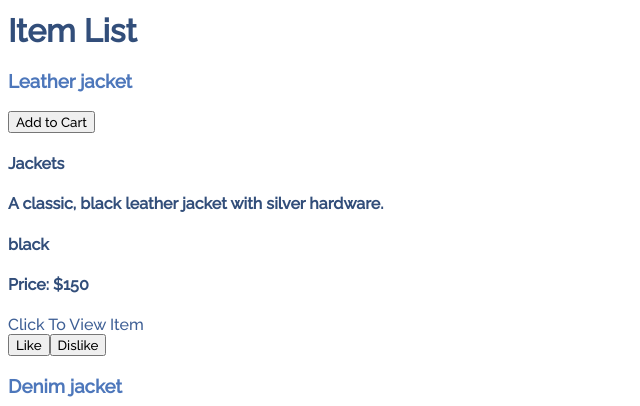
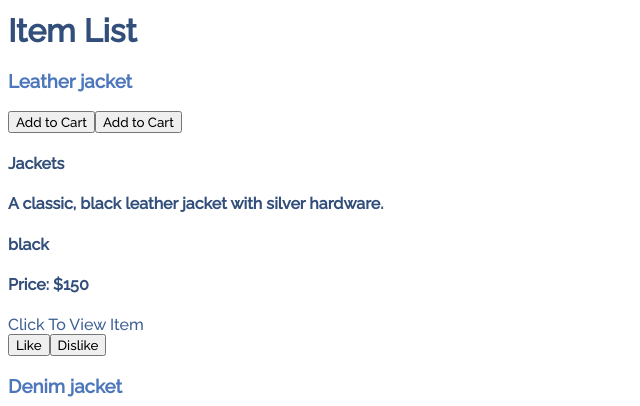
Before and after one commit to jawndrade/window-shopper, a React (Create React App) app: page /shop in a window 1280 px wide. Both pictures are taken after a click on the picture 294 px from the left and 537 px from the top of the page. Shown: the part 277-683 px from the top of the page, without its empty margins (0-640 px from the left). Built offline with nearby package versions, Linux system fonts and the light colour scheme; data requests are answered from the project's data file.

Commit message:
Fixed DB, Added Cart Persistence, Fixed Cart Page to Allow Persistence

```diff
--- a/db.json
+++ b/db.json
@@ -369,7 +369,8 @@
       "password": "12345",
       "gender": "Male",
       "likes": [],
-      "dislikes": []
+      "dislikes": [],
+      "inCart": []
     }
   ]
 }
--- a/src/components/Cart.js
+++ b/src/components/Cart.js
@@ -2,9 +2,10 @@ import React from 'react';
 import Header from './Header';
 import Item from './Item';
 
-export default function Cart({cartItems, setCartItems, onAdd, onRemove}) {
+export default function Cart({cartItems, setCartItems, onAdd, onRemove, currentUser}) {
   // const totalPrice = cartItems.reduce((total, item) => total + item.amount * item.price, 0)
-  const itemsToShow = cartItems.map((item) => <Item
+
+  const itemsToShow = currentUser.inCart.map((item) => <Item
       key={item.id}
       item={item}
       cartItems={cartItems}
--- a/src/components/Item.js
+++ b/src/components/Item.js
@@ -1,11 +1,25 @@
-import React, { useState } from 'react';
+import React, { useState, useEffect } from 'react';
 
-export default function Item({item, cartItems, setCartItems, likedItems, setLikedItems,dislikedItems,setDislikedItems, isWindowShop, index, setIndex}) {
+export default function Item({item, cartItems, setCartItems, likedItems, setLikedItems,dislikedItems,setDislikedItems, isWindowShop, index, setIndex, currentUser}) {
 
   const {id, name, price, image, category, description, color} = item;
 
     const [isBack, setIsBack] = useState(false);
     const [displayToolTip, setDisplayToolTip] = useState(false);
+    const [isInCart, setInCart] = useState(false);
+
+    const handleCartPatch = (newCartItems) => {
+      fetch(`http://localhost:3000/users/${currentUser.id}`,{
+        method: "PATCH",
+        headers: {
+          accept: "application/json",
+          "content-type": "application/json"
+        },
+        body: JSON.stringify({inCart: newCartItems})
+      }).then(res => res.json())
+      .then(console.log(`Added ${[newCartItems]}`))
+      .catch(err => console.log(err));
+    }
 
     const handleFlip = () => {
       setIsBack(prev => !prev)
@@ -16,10 +30,16 @@ export default function Item({item, cartItems, setCartItems, likedItems, setLike
     const frontHover = <div>Click To View Description</div>
     const backHover = <div>Click To View Item</div>
 
+    const notInCart = <button onClick={() => onAddToCart(item)}>Add to Cart</button>
+    const addMoreToCart = <button onClick={() => onAddToCart(item)}>Add Another To Cart</button>
+    const inCart = <button onClick={() => onRemoveFromCart(item)}>Remove From Cart</button>
+
     const front =
       <div id={id} onMouseOver={handleHover} onMouseOut={handleHover}>
+
           <h3>{name}</h3>
-          <button onClick={() => onAddToCart(item)}>Add to Cart</button>
+          {isInCart ? addMoreToCart : notInCart}
+          {isInCart ? inCart : null}
           <img src={image} onClick={handleFlip} alt={description} />
           {displayToolTip? frontHover : null }
           <h4>Price: ${price}</h4>
@@ -30,7 +50,10 @@ export default function Item({item, cartItems, setCartItems, likedItems, setLike
 
   const back =
     <div id={id} onClick={handleFlip} onMouseOver={handleHover} onMouseOut={handleHover}>
+
         <h3>{name}</h3>
+        {isInCart ? addMoreToCart : notInCart}
+        {isInCart ? inCart : null}
         <button onClick={() => onAddToCart(item)} >Add to Cart</button>
         <h4>{category}</h4>
         <h4>{description}</h4>
@@ -43,38 +66,27 @@ export default function Item({item, cartItems, setCartItems, likedItems, setLike
 
   //add item to cart
   const onAddToCart = (item) => {
-    const existingCartItems = cartItems.find((x) => x.id === item.id)
+    let newCartItems = [...cartItems, item];
+
     if (isWindowShop === true) {
       setIndex(prev => prev + 1);
-      if (existingCartItems) {
-        const newCartItems = cartItems.map((x) =>
-          x.id === item.id ? {...existingCartItems, item} : x
-        )
-        setCartItems(newCartItems)
-      } else {
-        const newCartItems = [...cartItems, item]
-        setCartItems(newCartItems)
-      }
+      setInCart(true);
+      setCartItems(newCartItems);
     }
     else {
-      if (existingCartItems) {
-        const newCartItems = cartItems.map((x) =>
-          x.id === item.id ? {...existingCartItems, item} : x
-        )
-        setCartItems(newCartItems)
-      } else {
-        const newCartItems = [...cartItems, item]
-        setCartItems(newCartItems)
+      setInCart(true);
+        setCartItems(newCartItems);
+        setInCart(true);
       }
+      handleCartPatch(newCartItems);
     }
-  }
+
 
   //remove item from cart
   const onRemoveFromCart = (item) => {
-    const existingCartItems = cartItems.find((x) => x.id === item.id)
-    if (existingCartItems.quantity === 1) {
       const newCartItems = cartItems.filter((x) => x.id !== item.id)
-  }
+      setCartItems(newCartItems)
+      handleCartPatch();
 }
 
   //add to likes
--- a/src/components/ItemList.js
+++ b/src/components/ItemList.js
@@ -2,7 +2,7 @@ import React, {useState} from 'react';
 import Item from './Item';
 
 
-export default function ItemList({isWindowShop, setIsWindowShop, itemList, cartItems, setCartItems,likedItems, setLikedItems,dislikedItems,setDislikedItems, index, setIndex}) {
+export default function ItemList({isWindowShop, setIsWindowShop, itemList, cartItems, setCartItems,likedItems, setLikedItems,dislikedItems,setDislikedItems, index, setIndex, currentUser}) {
 
   const itemCards = itemList.map(item =>
     <Item
@@ -17,6 +17,7 @@ export default function ItemList({isWindowShop, setIsWindowShop, itemList, cartI
       isWindowShop={isWindowShop}
       index={index}
       setIndex={setIndex}
+      currentUser={currentUser}
     />
   )
 
--- a/src/components/Login.js
+++ b/src/components/Login.js
@@ -1,7 +1,7 @@
 import React, { useState, useEffect } from 'react';
 import { Link, useNavigate } from "react-router-dom";
 
-function Login( { setCurrentUser }) {
+function Login( { setCurrentUser, setCartItems }) {
 //-------------->TODO: Handle Login Events || onSubmit Verify User exists and is authenticated => Route to Home <----------------
 
   //State for Current DB of Users
@@ -39,6 +39,7 @@ function Login( { setCurrentUser }) {
     if (found !== undefined) {
       if (found.password === formData.password){
         setCurrentUser(found);
+        setCartItems(found.inCart)
         navigate("/shop");
       }
       else {
--- a/src/components/Shop.js
+++ b/src/components/Shop.js
@@ -1,4 +1,4 @@
-import React from 'react';
+import React, { useEffect } from 'react';
 import { useState } from 'react';
 import Header from './Header';
 import Search from './Search';
@@ -7,7 +7,7 @@ import ItemList from './ItemList';
 import Spotify from "react-spotify-embed"
 
 
-export default function Shop({isWindowShop, setIsWindowShop, itemList, cartItems, setCartItems,likedItems,setLikedItems,dislikedItems,setDislikedItems, index, setIndex}) {
+export default function Shop({isWindowShop, setIsWindowShop, itemList, cartItems, setCartItems,likedItems,setLikedItems,dislikedItems,setDislikedItems, index, setIndex, currentUser}) {
   const [musicShowing, setMusicShowing] = useState(true)
   const [searchItem, setSearchItem] = useState("")
   const [selectedCategory, setSelectedCategory] = useState("All")
@@ -73,6 +73,7 @@ const selectedCategoryToDisplay = itemToDisplay.filter(item =>{
                     setDislikedItems={setDislikedItems}
                     index={index}
                     setIndex={setIndex}
+                    currentUser={currentUser}
                   />
             </div>
         </div>
--- a/src/components/WindowShop.js
+++ b/src/components/WindowShop.js
@@ -5,7 +5,7 @@ import { Link } from 'react-router-dom';
 import Search from './Search';
 import Spotify from "react-spotify-embed";
 
-export default function WindowShop({isWindowShop, setIsWindowShop, itemList, setItemList, cartItems, setCartItems,likedItems,setLikedItems,dislikedItems,setDislikedItems, index, setIndex}) {
+export default function WindowShop({isWindowShop, setIsWindowShop, itemList, setItemList, cartItems, setCartItems,likedItems,setLikedItems,dislikedItems,setDislikedItems, index, setIndex, currentUser}) {
 
     //------------->TODO: Render Single Item || STYLE for WindowShop Mode<------------------
     const [musicShowing, setMusicShowing] = useState(true)
@@ -75,6 +75,7 @@ export default function WindowShop({isWindowShop, setIsWindowShop, itemList, set
               setDislikedItems={setDislikedItems}
               index={index}
               setIndex={setIndex}
+              currentUser={currentUser}
             />
         </>
   )
```
Also changed, not shown: src/App.js (+5 -3 lines), src/components/SignUp.js (+6 -4 lines).
